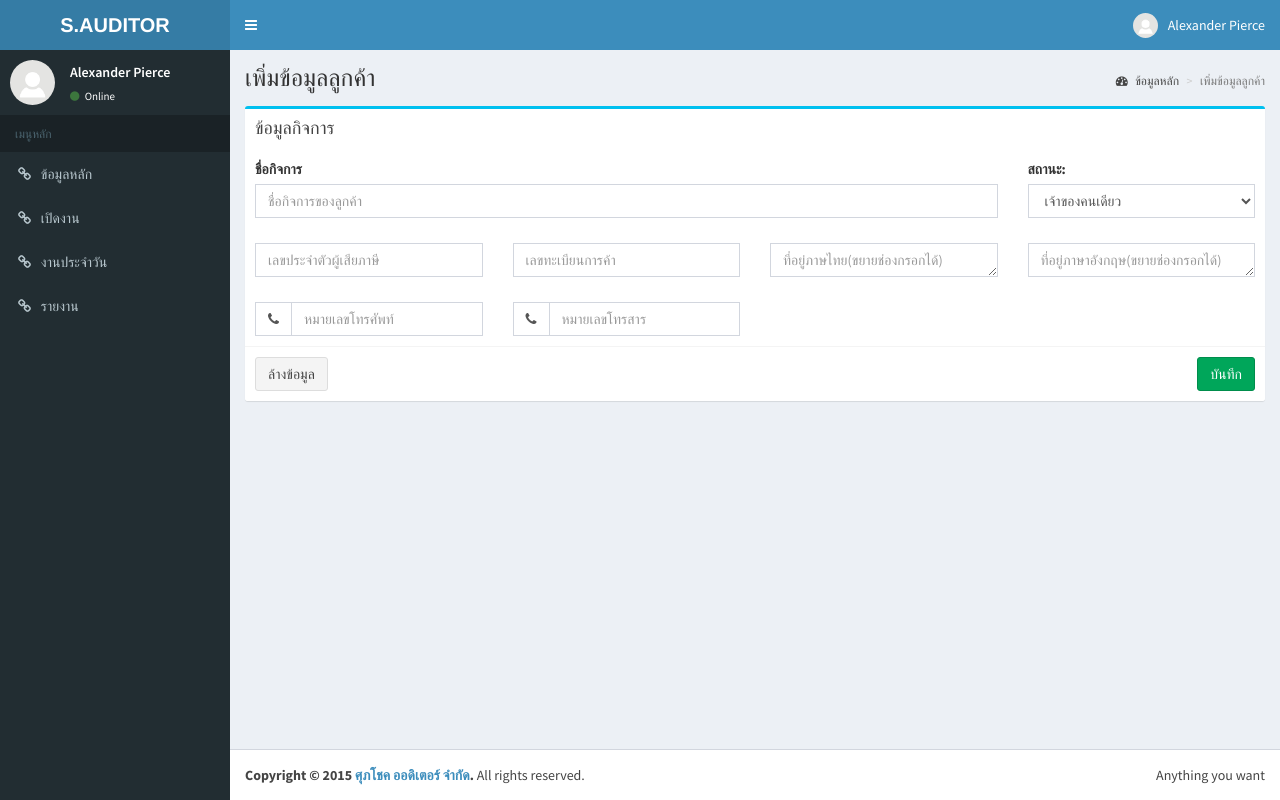
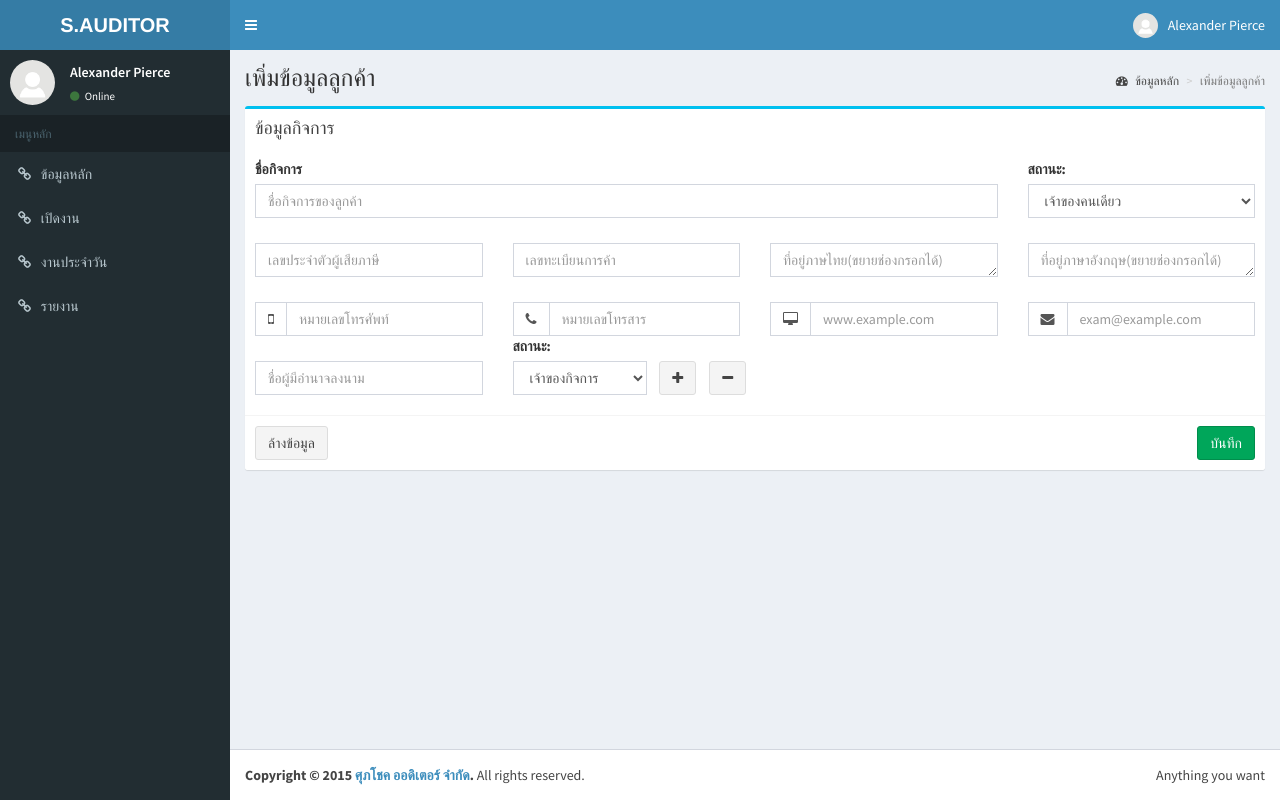
Before and after one commit to thesis-cpe/spch1, a PHP site: page /add-customer.php in a window 1280 px wide. Run offline with PHP 8.4, Linux system fonts and the light colour scheme; some libraries are stand-ins or nearby versions.

Commit message:
ก่อนใส่ SC +-

```diff
--- a/add-customer.php
+++ b/add-customer.php
@@ -139,12 +139,12 @@ scratch. This page gets rid of all links and provides the needed markup only.
                                     <label>&nbsp;</label>
                                     <div class="input-group">
                                         <div class="input-group-addon">
-                                            <i class="fa fa-phone"></i>
+                                            <i class="fa fa-mobile-phone"></i>
                                         </div>
                                         <input name="txtCusTel" type="text" class="form-control" placeholder="หมายเลขโทรศัพท์">
                                     </div>
                                 </div>
-                                 <div class="col-sm-3">
+                                <div class="col-sm-3">
                                     <label>&nbsp;</label>
                                     <div class="input-group">
                                         <div class="input-group-addon">
@@ -153,6 +153,49 @@ scratch. This page gets rid of all links and provides the needed markup only.
                                         <input name="txtCusFax" type="text" class="form-control" placeholder="หมายเลขโทรสาร">
                                     </div>
                                 </div>
+                                <div class="col-sm-3">
+                                    <label>&nbsp;</label>
+                                    <div class="input-group">
+                                        <div class="input-group-addon">
+                                            <i class="fa fa-desktop"></i>
+                                        </div>
+                                        <input name="txtCusWeb" type="text" class="form-control" placeholder="www.example.com">
+                                    </div>
+                                </div>
+                                <div class="col-sm-3">
+                                    <label>&nbsp;</label>
+                                    <div class="input-group">
+                                        <div class="input-group-addon">
+                                            <i class="fa fa-envelope"></i>
+                                        </div>
+                                        <input name="txtCusMail" type="text" class="form-control" placeholder="exam@example.com">
+                                    </div>
+                                </div>
+                            </div>
+
+                            <div class="row">
+                                <div class="col-sm-3">
+                                    <label>&nbsp;</label>
+                                    <input type="text" name="txtNameCon" id="txtNameCon" class="form-control" placeholder="ชื่อผู้มีอำนาจลงนาม"/>
+                                </div>
+
+                                <div class="col-sm-4">
+                                    <label>สถานะ:</label>
+                                    <ul class="list-inline">
+                                        <li> <select class="form-control" name="selStatusCondition" id="selStatusCondition">
+                                                <option value="เจ้าของกิจการ">เจ้าของกิจการ</option>
+                                                <option value="หุ้นส่วนผู้จัดการ">หุ้นส่วนผู้จัดการ</option>
+                                                <option value="กรรมการผู้จัดการ">กรรมการผู้จัดการ</option>
+                                            </select>
+                                        </li>
+                                        <li><button id="btnAdd" name="btnAdd" class="btn btn-block btn-default btm-sm"><span class="fa fa-plus"></span></button></li>
+                                        <li><button id="btnDel" name="btnDel" class="btn btn-block btn-default btm-sm"><span class="fa fa-minus"></span></button></li>
+
+                                    </ul>
+
+
+                                </div>
+
                             </div>
                         </div>
                         <!-- /.box-body -->
```
